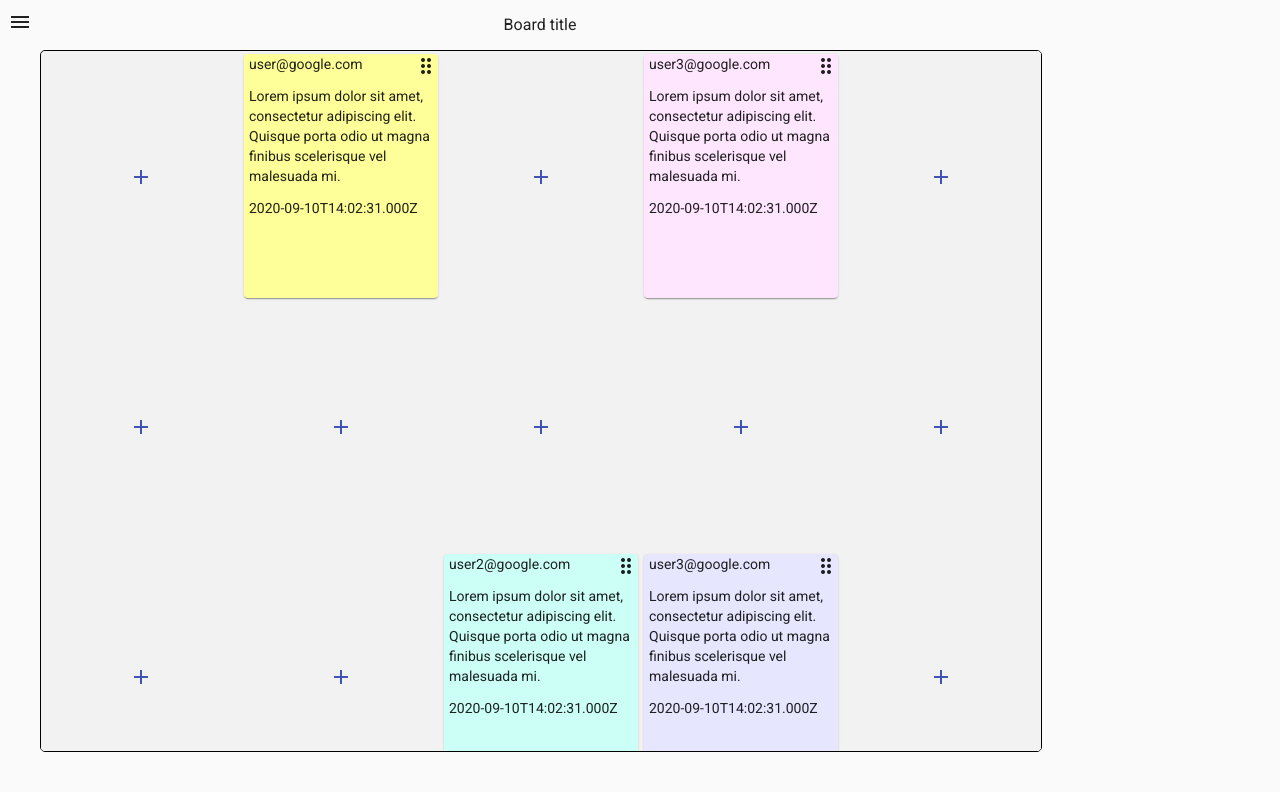
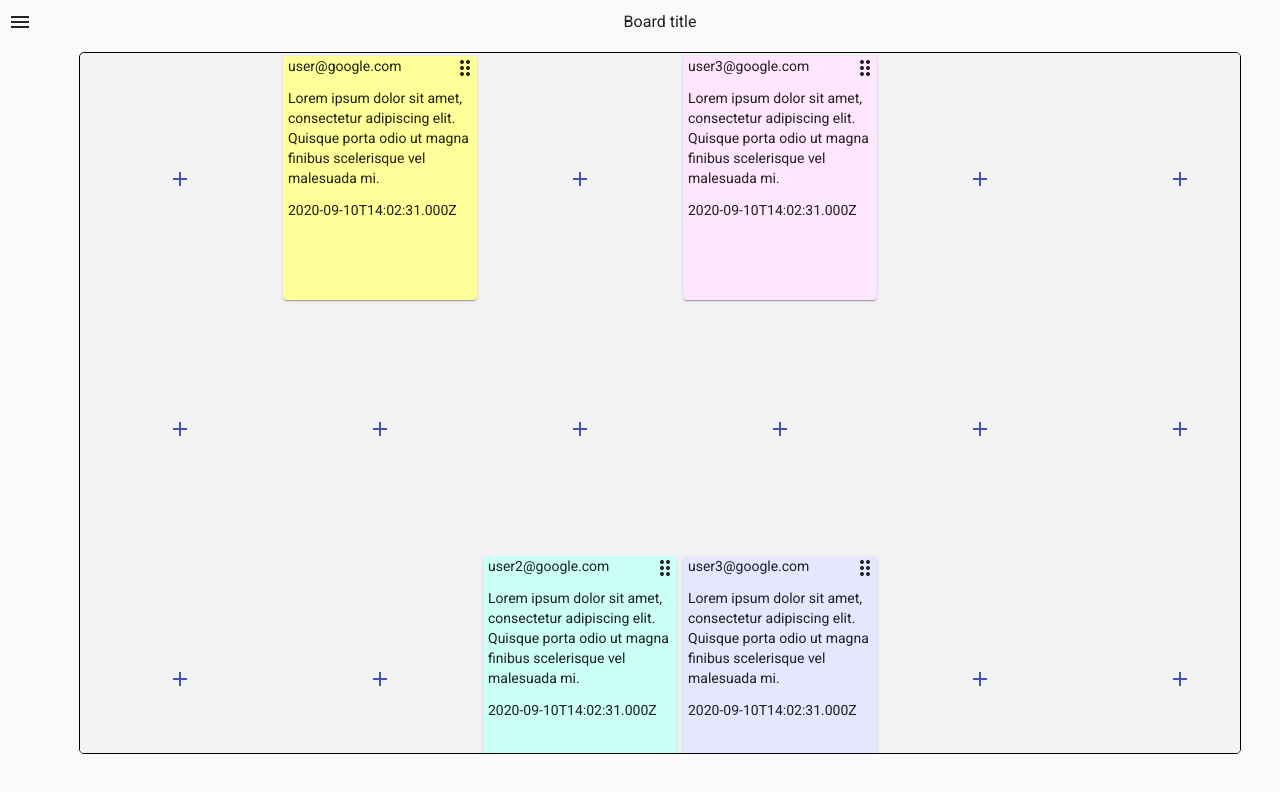
Before and after one commit to googleinterns/step257-2020, an Angular app in the folder sticknotes-frontend/: page /board/1 in a window 1280 px wide. Shown: the top 792 px of the page. Built offline with nearby package versions, Linux system fonts and the light colour scheme.

Commit message:
Improve board layout, implement new board service

```diff
--- a/sticknotes-frontend/src/app/board/board.component.css
+++ b/sticknotes-frontend/src/app/board/board.component.css
@@ -1,27 +1,11 @@
-.board-header {
-  display: flex;
-  flex-direction: row;
-  justify-content: space-around;
-  width: 1000px;
-  height: 50px;
-  align-items: center;
-}
-
-.board-header h3 {
-  margin: 0px;
-}
-
 .board-wrapper {
   border: 1px solid black;
   border-radius: 5px;
-  width: 1000px;
-  height: 700px;
+  position: relative;
   overflow: scroll;
-  position: absolute;
 }
 
 .board {
-  position: absolute;
   background-color: #f2f2f2;
   border-radius: 5px;
 }
@@ -59,3 +43,13 @@
   justify-content: space-between;
   width: 100%;
 }
+
+.flex-container {
+  margin-top: 8px;
+  display: flex;
+  flex-direction: column;
+  justify-content: flex-start;
+  align-items: center;
+  width: calc(100vw - 40px);
+  height: 100%;
+}
--- a/sticknotes-frontend/src/app/board/board.component.html
+++ b/sticknotes-frontend/src/app/board/board.component.html
@@ -1,12 +1,11 @@
-<div class="board-header">
+<div class="flex-container">
   <h3>{{board.title}}</h3>
-</div>
-<div class="board-wrapper">
-  <div class="board" [style]="'width:' + NOTE_WIDTH * board.cols + 'px;height:' + NOTE_HEIGHT * board.rows + 'px'">
+  <div class="board-wrapper" [style]="getBoardWrapperStyle()">
+    <div class="board" [style]="getBoardWidth()">
       <div *ngFor="let y of board.rows | rangeLoop">
         <div *ngFor="let x of board.cols | rangeLoop" class="new-note-container" [style]="getSlotStyle(x, y)">
           <button mat-icon-button aria-label="Create new note" (click)="openNewNoteDialog(x, y)">
-          <mat-icon color="primary" >add</mat-icon>
+            <mat-icon color="primary">add</mat-icon>
           </button>
         </div>
       </div>
@@ -27,3 +26,4 @@
       </div>
     </div>
   </div>
+</div>
--- a/sticknotes-frontend/src/app/board/board.component.ts
+++ b/sticknotes-frontend/src/app/board/board.component.ts
@@ -6,6 +6,7 @@ import { Note, Board } from '../interfaces';
 import { ApiService } from '../services/api.service';
 import { NewNoteComponent } from '../new-note/new-note.component';
 import { MatDialog } from '@angular/material/dialog';
+import { ActivatedRoute } from '@angular/router';
 
 @Component({
   selector: 'app-board',
@@ -18,11 +19,15 @@ export class BoardComponent {
   public readonly NOTE_WIDTH = 200;
   public readonly NOTE_HEIGHT = 250;
 
-  constructor(private apiService: ApiService, private dialog: MatDialog) {
+  constructor(private apiService: ApiService, private dialog: MatDialog, private activatedRoute: ActivatedRoute) {
     // load board
-    this.apiService.getBoard('boardKey').subscribe(board => {
-      this.board = board;
-      this.updateBoardAbstractGrid();
+    this.activatedRoute.paramMap.subscribe(params => {
+      const boardKey = params.get('id'); // get board id from route param
+      // load board with the key
+      this.apiService.getBoard(boardKey).subscribe(board => {
+        this.board = board;
+        this.updateBoardAbstractGrid();
+      });
     });
   }
 
@@ -142,4 +147,19 @@ export class BoardComponent {
       }
     })
   }
+
+  public getBoardWidth() {
+    if (this.board) {
+      return `width:${this.NOTE_WIDTH * this.board.cols}px;height:${this.NOTE_HEIGHT * this.board.rows}px`;
+    }
+    return '';
+  }
+
+  public getBoardWrapperStyle() {
+    // if board is wider than 100% of the screen or higher than 100%, set fixed width and height
+    if (this.board) {
+      return `width: min(100% - 80px, ${this.NOTE_WIDTH * this.board.cols}px); height: min(100% - 100px, ${this.NOTE_HEIGHT * this.board.rows}px)`;
+    }
+    return '';
+  }
 }
--- a/sticknotes-frontend/src/app/new-board/new-board.component.html
+++ b/sticknotes-frontend/src/app/new-board/new-board.component.html
@@ -2,11 +2,11 @@
   <form [formGroup]="newBoardForm">
     <mat-form-field>
       <mat-label>Board name</mat-label>
-      <input (keydown.enter)="createNewBoard()" matInput formControlName="boardName">
+      <input (keydown.enter)="createNewBoard()" matInput formControlName="boardTitle">
       <mat-error *ngIf="!this.newBoardForm.valid">
         Please enter a valid board name
       </mat-error>
     </mat-form-field>
   </form>
-  <button mat-raised-button color="primary" (click)="createNewBoard()">Create</button>
+  <button mat-raised-button color="primary" (click)="createNewBoard()" [disabled]="sendingData">Create</button>
 </div>
--- a/sticknotes-frontend/src/app/new-board/new-board.component.ts
+++ b/sticknotes-frontend/src/app/new-board/new-board.component.ts
@@ -3,6 +3,7 @@ import { FormGroup, FormControl, Validators } from '@angular/forms';
 import { Router } from '@angular/router';
 import { MatDialogRef } from '@angular/material/dialog';
 import { noSpacesValidator } from '../utility/util';
+import { BoardApiService } from '../services/board-api.service';
 
 @Component({
   selector: 'app-new-board',
@@ -10,21 +11,29 @@ import { noSpacesValidator } from '../utility/util';
   styleUrls: ['./new-board.component.css']
 })
 export class NewBoardComponent implements OnInit {
+  public sendingData = false;
   public newBoardForm = new FormGroup({
-    boardName: new FormControl('', [
+    boardTitle: new FormControl('', [
       Validators.required,
       noSpacesValidator
     ])
   })
-  constructor(private router: Router, private dialogRef: MatDialogRef<NewBoardComponent>) { }
+  constructor(private router: Router,
+              private dialogRef: MatDialogRef<NewBoardComponent>,
+              private boardApiService: BoardApiService) { }
 
   ngOnInit(): void {
   }
 
   public createNewBoard() {
     if (this.newBoardForm.valid) {
-      this.dialogRef.close();
-      this.router.navigateByUrl('board/1');
+      // to create a board we only need a title
+      const boardTitle = this.newBoardForm.controls.boardTitle.value;
+      this.sendingData = true;
+      this.boardApiService.createBoard(boardTitle).subscribe(newBoard => {
+        this.dialogRef.close();
+        this.router.navigateByUrl(`board/${newBoard.key}`);
+      });
     }
   }
 }
--- a/sticknotes-frontend/src/app/services/api.service.ts
+++ b/sticknotes-frontend/src/app/services/api.service.ts
@@ -67,8 +67,8 @@ export class ApiService {
       key: boardKey,
       notes: notes,
       title: 'Board title',
-      rows: 4,
-      cols: 6,
+      rows: 5,
+      cols: 8,
       creator: creator,
       users: [],
       backgroundImg: null,
--- /dev/null
+++ b/sticknotes-frontend/src/app/services/board-api.service.ts
@@ -0,0 +1,34 @@
+import { Injectable } from '@angular/core';
+import { HttpClient } from '@angular/common/http';
+import { Observable, of } from 'rxjs';
+import { Board, User } from '../interfaces';
+
+@Injectable({
+  providedIn: 'root'
+})
+export class BoardApiService {
+
+  constructor(private http: HttpClient) { }
+
+  public createBoard(boardTitle: string): Observable<Board> {
+    // return this.http.post<Board>('api/boards/', {title: boardTitle});
+    const mockedUser: User = {
+      key: 'userKey',
+      nickname: 'googler',
+      email: 'googler@google.com',
+      accessibleBoards: []
+    };
+    const mockedNewBoardResponse: Board = {
+      key: 'boardKey',
+      notes: [],
+      users: [],
+      creationDate: new Date().toISOString(),
+      title: boardTitle,
+      creator: mockedUser,
+      rows: 4,
+      cols: 6,
+      backgroundImg: null
+    }
+    return of(mockedNewBoardResponse);
+  }
+}
```
Also changed, not shown: 1 other file (tests, documents, lock files or other folders). Lines whose indentation alone changed are shown as unchanged.
